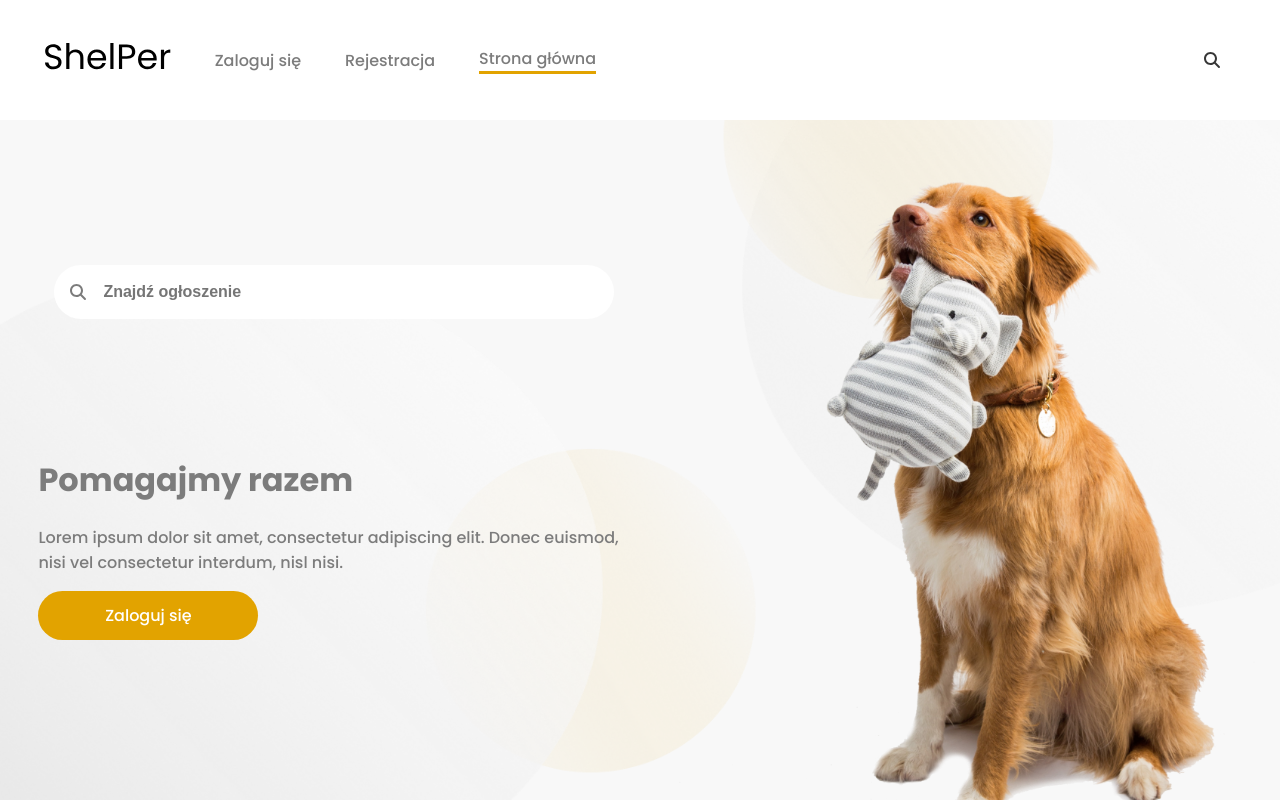
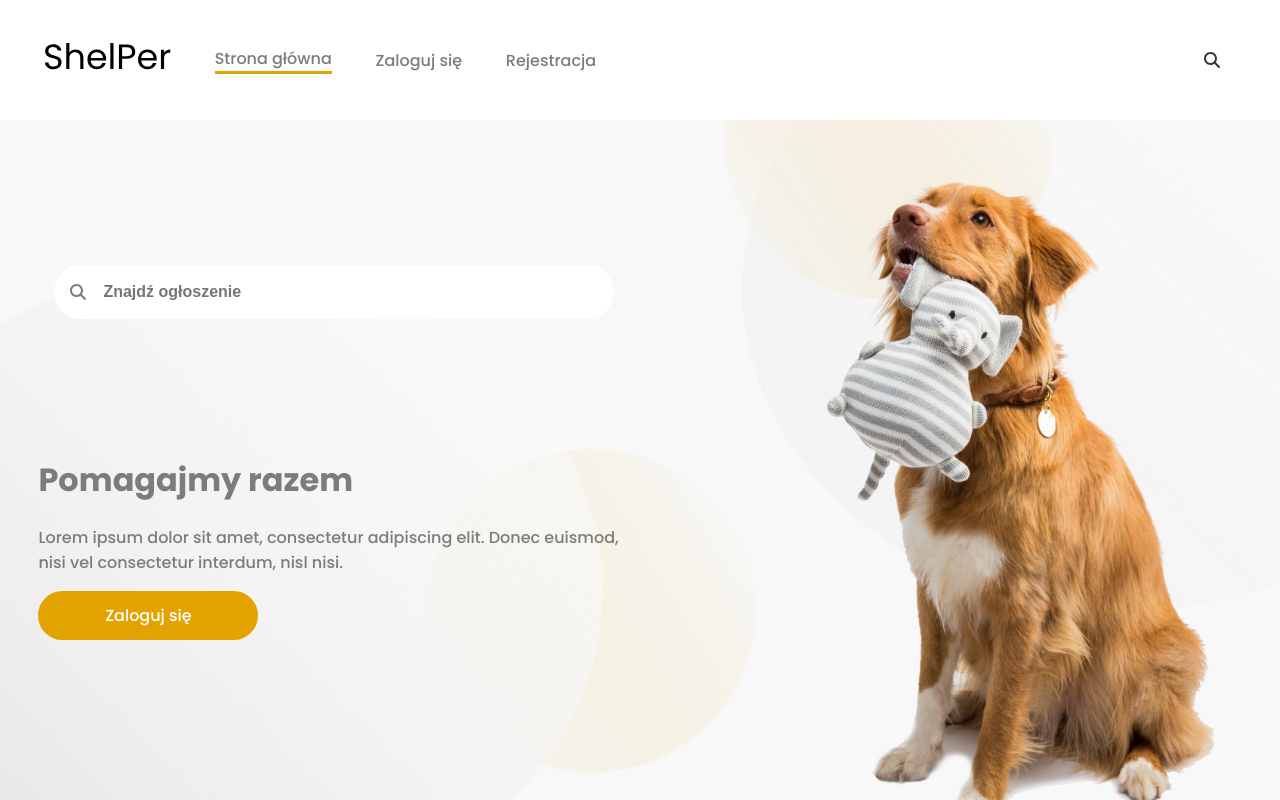
Before and after one commit to KacperMroz/ShelPer, a React (Create React App) app in the folder client/: page / in a window 1280 px wide. Built offline with nearby package versions, Linux system fonts and the light colour scheme.

Commit message:
Simplify code

```diff
--- a/client/src/components/NavBar/utils.js
+++ b/client/src/components/NavBar/utils.js
@@ -1,5 +1,9 @@
 export const getNavBarItems = (isLoggedIn) => {
-  if (isLoggedIn === false) return [
+  if (!isLoggedIn) return [
+    {
+      pathname: '/',
+      title: 'Strona główna',
+    },
     {
       pathname: '/login',
       title: 'Zaloguj się',
@@ -7,11 +11,7 @@ export const getNavBarItems = (isLoggedIn) => {
     {
       pathname: '/signup',
       title: 'Rejestracja',
-    },
-    {
-      pathname: '/',
-      title: 'Strona główna',
-    },
+    }
   ];
   if (isLoggedIn.charAt(0) === 'C') {
     return [
```
